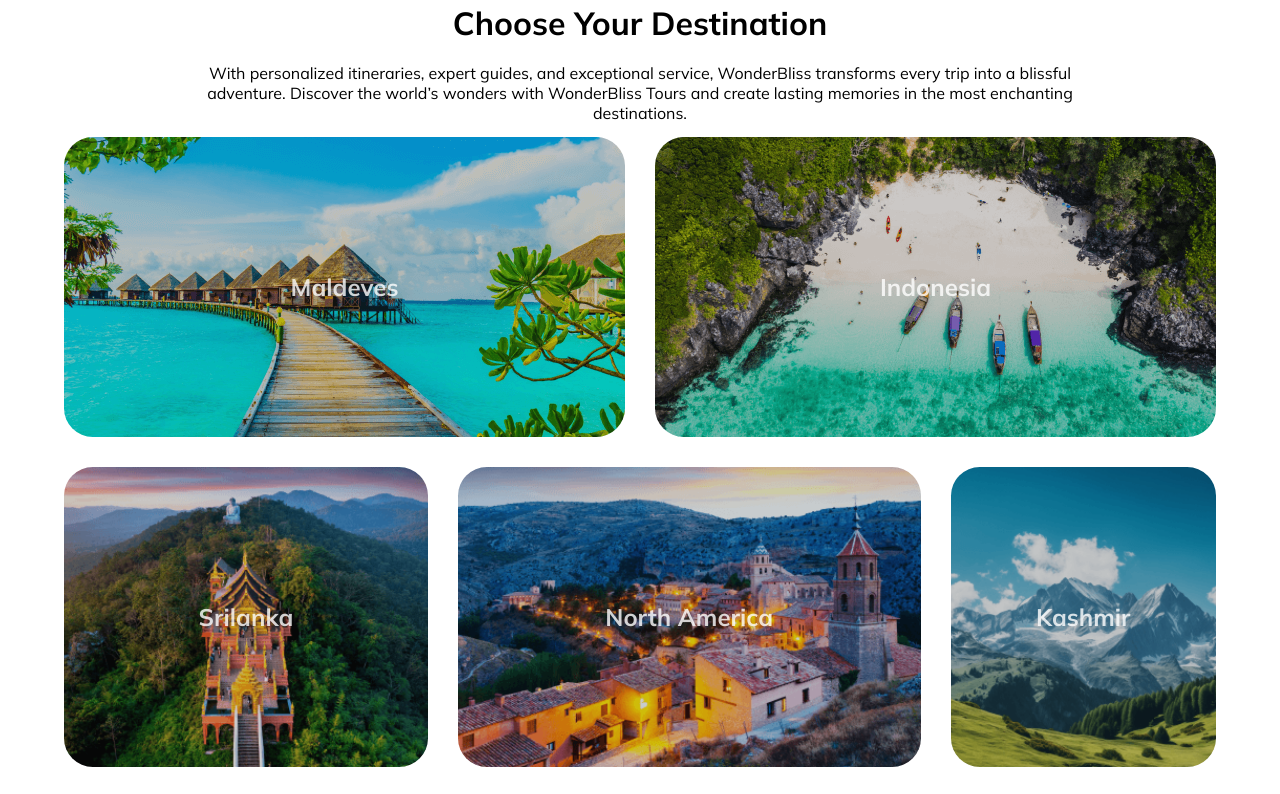
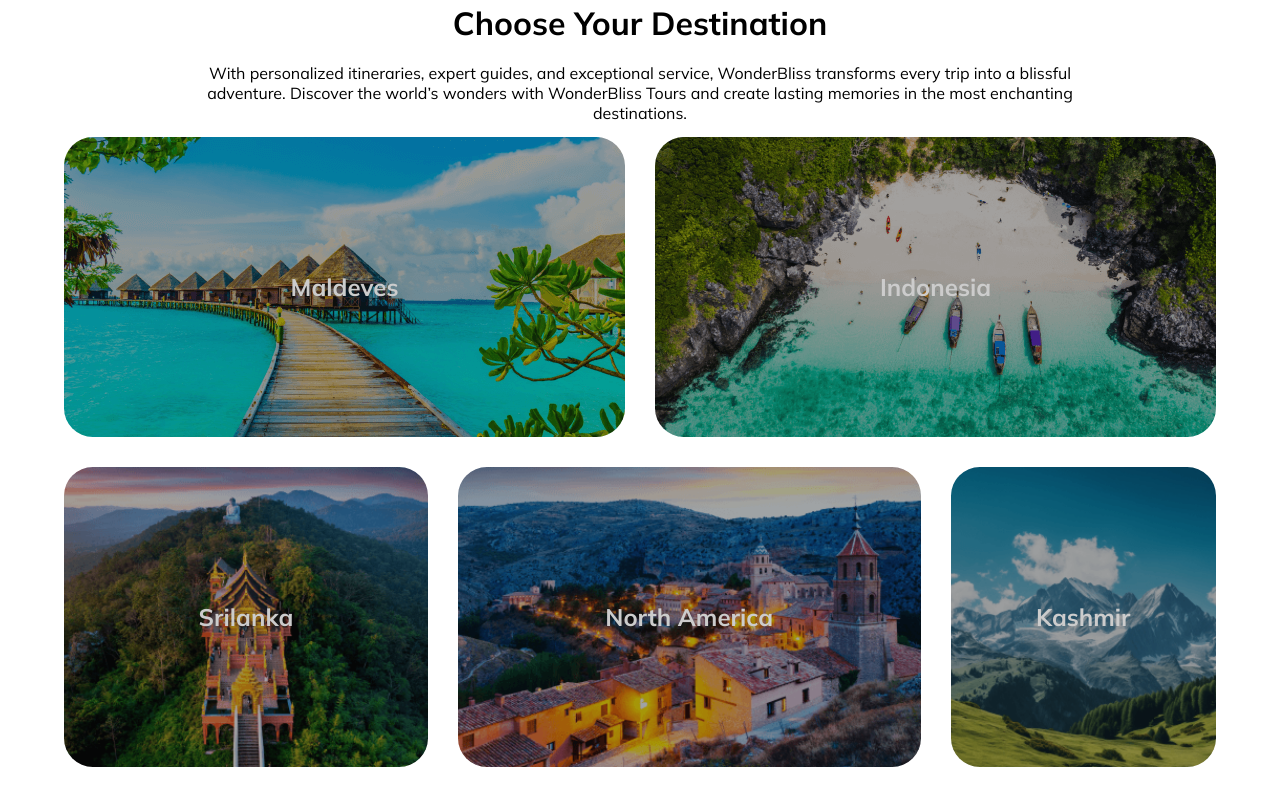
Before and after one commit to arafatrased/tavelling-website, a plain HTML site: page index.html in a window 1280 px wide. Shown: the part 1554-2348 px from the top of the page. Drawn offline with Linux system fonts and the light colour scheme.

Commit message:
furnish of destinatttttion  section done

```diff
--- a/css/styles.css
+++ b/css/styles.css
@@ -27,7 +27,7 @@ h3{
     font-weight: 700;
 }
 h4{
-    color: rgba(255, 255, 255, .8);
+    color: rgba(255, 255, 255);
     font-size: 1.5rem;
 }
 .btn-primary{
@@ -192,6 +192,7 @@ h4{
     border-radius: 1.8rem;
     background-size: cover;
     height: 300px;
+    filter: brightness(80%);
 }
 .img-box-1{
     grid-area: img-box-1;
```
